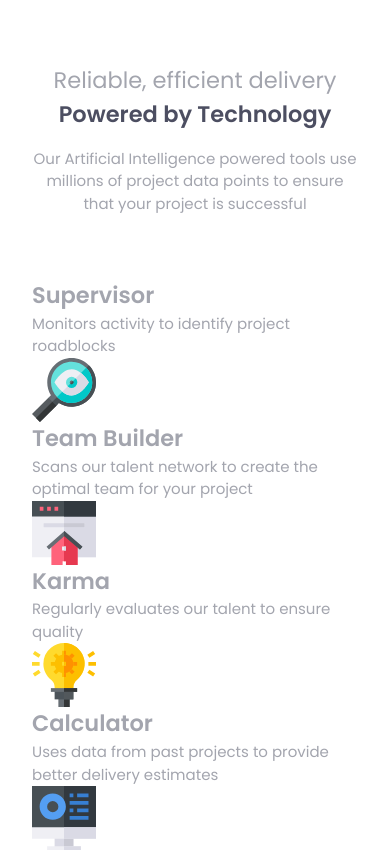
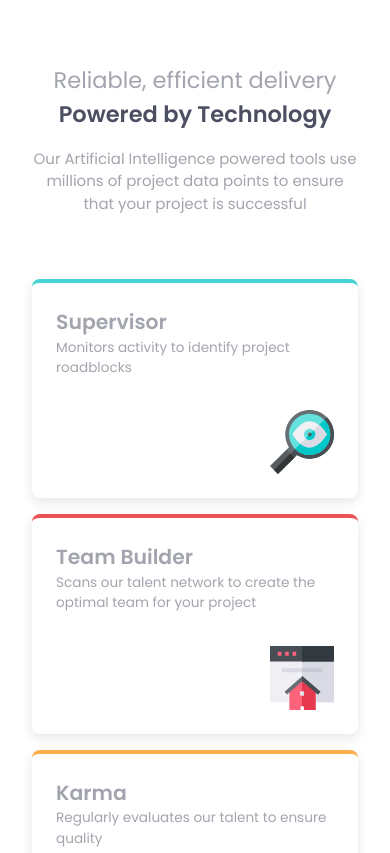
Before and after one commit to Moses2308/four-card-feature, a plain HTML site: page index.html in a window 390 px wide. Shown: the top 853 px of the page. Drawn offline with Linux system fonts and the light colour scheme.

Commit message:
completed mobile styles for card components and their contents

```diff
--- a/style.css
+++ b/style.css
@@ -35,3 +35,32 @@ body{
     font-weight: var(--weight-heavy);
     color: var(--color-veryDarkBlue);
 }
+.card-container{
+    display: grid;
+    row-gap: 1rem;
+}
+.theme-card{
+    border-radius: 0.5rem;
+    font-size: 0.85rem;
+
+    padding: 1.5rem;
+    box-shadow: rgba(0, 0, 0, 0.1) 0px 4px 12px;
+}
+.theme-card > img{
+    position:relative;
+    right: -100%;
+    transform: translateX(-100%);
+    margin-top: 2rem;
+}
+.supervisor{
+    border-top: 0.3rem solid var(--color-cyan);
+}
+.team-builder{
+    border-top: 0.3rem solid var(--color-red);
+}
+.karma{
+    border-top: 0.3rem solid var(--color-orange);
+}
+.calculator{
+    border-top: 0.3rem solid var(--color-blue);
+}
```
